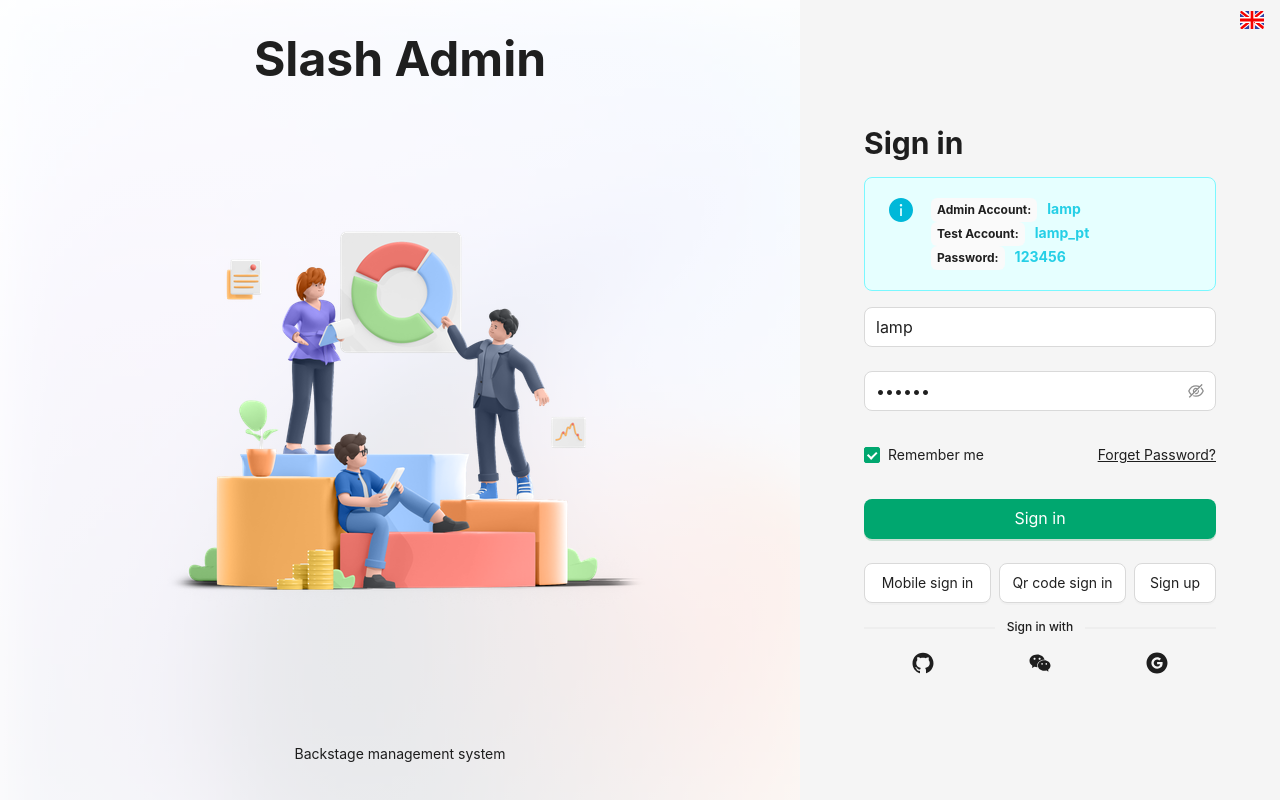
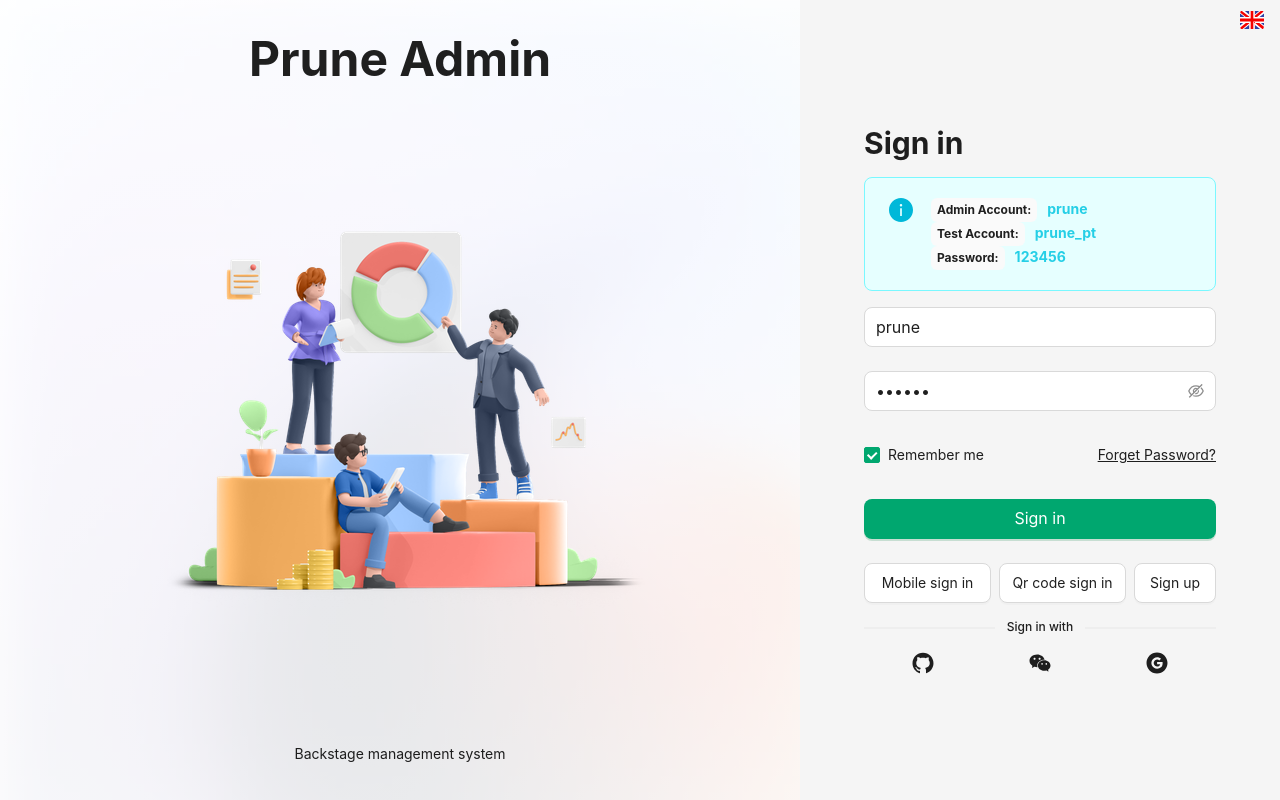
Before and after one commit to kangood/prune-admin, a React (Vite) app: page /#/login in a window 1280 px wide. Built offline with nearby package versions, Linux system fonts and the light colour scheme.

Commit message:
docs: 修改项目名称为 prune

```diff
--- a/index.html
+++ b/index.html
@@ -4,7 +4,7 @@
     <meta charset="UTF-8" />
     <link rel="icon" type="image/svg+xml" href="/vite.svg" />
     <meta name="viewport" content="width=device-width, initial-scale=1.0" />
-    <title>Slash Admin</title>
+    <title>Prune Admin</title>
   </head>
   <body>
     <noscript>You need to enable JavaScript to run this app.</noscript>
--- a/package.json
+++ b/package.json
@@ -1,9 +1,9 @@
 {
-  "name": "slash-admin",
+  "name": "prune-admin",
   "private": true,
-  "version": "0.0.0",
+  "version": "1.0.0",
   "type": "module",
-  "homepage": "https://d3george.github.io/react-admin-template",
+  "homepage": "https://github.com/KangodYan/prune-admin",
   "scripts": {
     "dev": "vite",
     "build": "tsc && vite build",
--- a/src/_mock/assets.js
+++ b/src/_mock/assets.js
@@ -501,7 +501,7 @@ export const ROLE_LIST = [ADMIN_ROLE, TEST_ROLE];
  */
 export const DEFAULT_USER = {
     id: faker.string.uuid(),
-    account: 'lamp',
+    account: 'prune',
     email: faker.internet.email(),
     avatar: faker.image.avatarLegacy(),
     createdAt: faker.date.anytime(),
@@ -512,7 +512,7 @@ export const DEFAULT_USER = {
 };
 export const TEST_USER = {
     id: faker.string.uuid(),
-    account: 'lamp_pt',
+    account: 'prune_pt',
     password: '123456',
     email: faker.internet.email(),
     avatar: faker.image.avatarLegacy(),
--- a/src/components/editor/index.tsx
+++ b/src/components/editor/index.tsx
@@ -9,7 +9,7 @@ import { StyledEditor } from './styles';
 interface Props extends ReactQuillProps {
     sample?: boolean;
 }
-export default function Editor({ id = 'slash-quill', sample = false, ...other }: Props) {
+export default function Editor({ id = 'prune-quill', sample = false, ...other }: Props) {
     const token = useThemeToken();
     const { themeMode } = useSettings();
     const modules = {
--- a/src/layouts/_common/notice.tsx
+++ b/src/layouts/_common/notice.tsx
@@ -128,7 +128,7 @@ function NoticeTab() {
                     <div>
                         <span className="font-medium">{faker.person.fullName()}</span>
                         <span className="text-xs font-light"> mentioned you in</span>
-                        <span className="font-medium">Slash Admin</span>
+                        <span className="font-medium">Prune Admin</span>
                     </div>
                     <span className="text-xs font-light opacity-60">1 days ago</span>
                     <div className="mt-2">
--- a/src/layouts/dashboard/header.tsx
+++ b/src/layouts/dashboard/header.tsx
@@ -78,7 +78,7 @@ export default function Header({ className = '', offsetTop = false }: Props) {
                         <SearchBar />
                         <LocalePicker />
                         <IconButton
-                            onClick={() => window.open('https://github.com/d3george/slash-admin')}
+                            onClick={() => window.open('https://github.com/KangodYan/prune-admin')}
                         >
                             <Iconify icon="mdi:github" size={24} />
                         </IconButton>
--- a/src/pages/home/list.page.tsx
+++ b/src/pages/home/list.page.tsx
@@ -138,10 +138,10 @@ export default function Home() {
                         <div className="mx-3 inline-block h-4 w-[1px] bg-[#dcdfe6]" />
                         <Button
                             className="text-blue-500 bg-[#e8f4ff]"
-                            href="https://github.com/KangodYan/tealamp-admin-react"
+                            href="https://github.com/KangodYan/prune-admin"
                             target="_blank"
                         >
-                            Tealamp 快速开发平台
+                            Prune 快速开发平台
                         </Button>
                         <div className="mx-3 inline-block h-4 w-[1px] bg-[#dcdfe6]" />
                         <span>立即去点个star吧~</span>
@@ -151,11 +151,11 @@ export default function Home() {
                         <span>账号密码</span>
                         <div className="mx-3 inline-block h-4 w-[1px] bg-[#dcdfe6]" />
                         <Button className="text-blue-500 border-blue-500">
-                            平台管理员 (lamp_pt)
+                            平台管理员 (prune_pt)
                         </Button>
                         <div className="mx-3 inline-block h-4 w-[1px] bg-[#dcdfe6]" />
                         <Button className="text-green-500 border-green-500">
-                            超级管理员 (lamp)
+                            超级管理员 (prune)
                         </Button>
                         <div className="mx-3 inline-block h-4 w-[1px] bg-[#dcdfe6]" />
                         <Button> 普通用户 (normal)</Button>
@@ -169,15 +169,15 @@ export default function Home() {
                             href="https://github.com/KangodYan/tealamp-api-nestjs"
                             target="_blank"
                         >
-                            Tealamp 后端服务
+                            Prune 后端服务
                         </Button>
                         <div className="mx-3 inline-block h-4 w-[1px] bg-[#dcdfe6]" />
                         <Button
                             className="bg-green-400 text-white"
-                            href="https://github.com/KangodYan/tealamp-admin-react"
+                            href="https://github.com/KangodYan/prune-admin"
                             target="_blank"
                         >
-                            Tealamp 后台管理 (本项目)
+                            Prune 后台管理 (本项目)
                         </Button>
                     </div>
                 </div>
@@ -197,7 +197,7 @@ export default function Home() {
                         <div className="mt-6">
                             <Avatar
                                 size="large"
-                                src="https://qiniu.panlore.top/project/tealamp/rc-upload-1708587296972-8.jpg"
+                                src="https://qiniu.panlore.top/project/prune/rc-upload-1708587296972-8.jpg"
                             />
                         </div>
                         <div className="mb-6 w-full px-4 sm:p-4">
--- a/src/pages/sys/login/Login.tsx
+++ b/src/pages/sys/login/Login.tsx
@@ -41,7 +41,7 @@ function Login() {
                 }}
             >
                 <div className="text-3xl font-bold leading-normal lg:text-4xl xl:text-5xl">
-                    Slash Admin
+                    Prune Admin
                 </div>
                 <img className="max-w-[480px] xl:max-w-[560px]" src={DashboardImg} alt="" />
                 <Typography.Text className="flex flex-row gap-[16px] text-2xl">
```
Also changed, not shown: docker-compose.yaml (deleted, +0 -7 lines), 1 other file (tests, documents, lock files or other folders).
